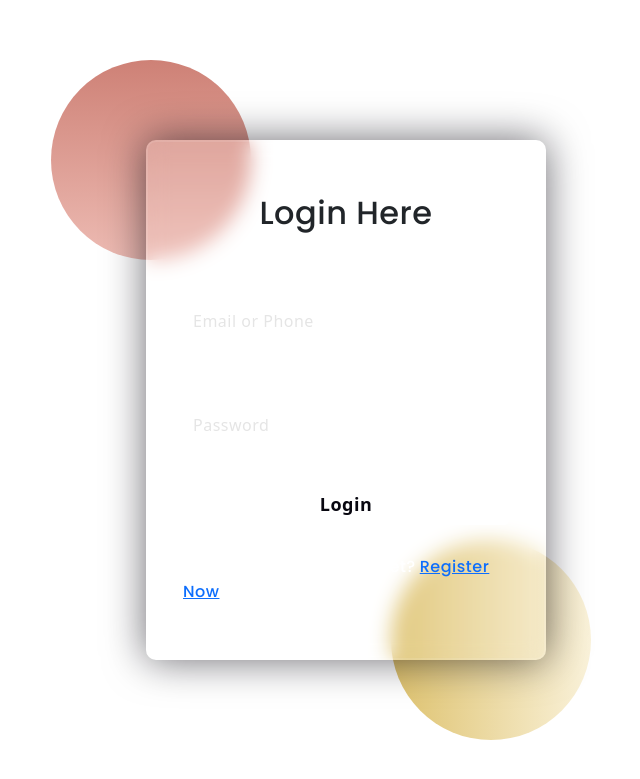
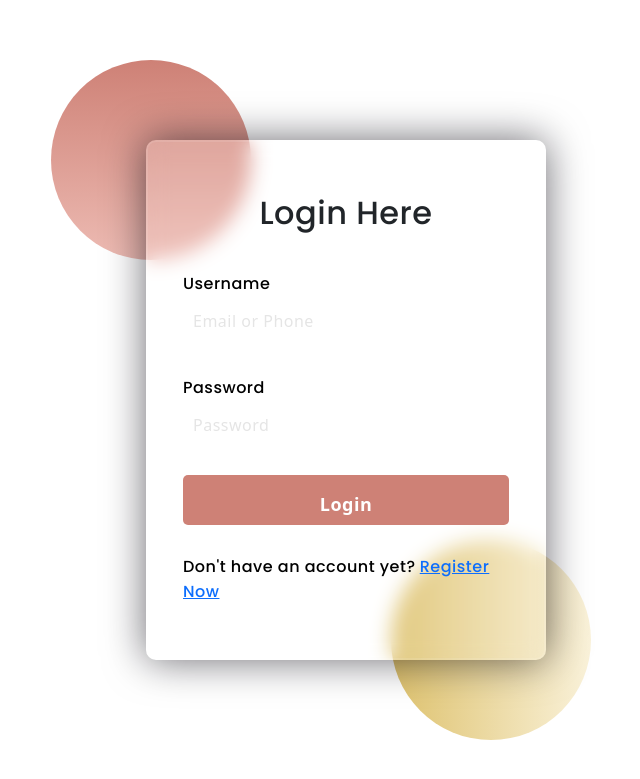
Before and after one commit to fayyazheva/inventori_tugas2PBP, a Django app: page /login/ in a window 1280 px wide. Shown: the top 779 px of the page, without its empty margins (294-934 px from the left). Run offline with Django 4.2, Linux system fonts and the light colour scheme; parts of the project's set-up code (start-up, migrations or seed data) failed here and were passed over.

Commit message:
MENAMBAHKAN TUGAS 6

```diff
--- a/main/templates/login.html
+++ b/main/templates/login.html
@@ -73,7 +73,7 @@
     }
     form *{
         font-family: 'Poppins',sans-serif;
-        color: #ffffff;
+        color: #000000;
         letter-spacing: 0.5px;
         outline: none;
         border: none;
@@ -108,7 +108,7 @@
     button{
         margin-top: 25px;
         width: 100%;
-        background-color: #ffffff;
+        background-color: #000000;
         color: #080710;
         padding: 15px 0;
         font-size: 18px;
@@ -119,8 +119,8 @@
     input[type= "submit"]{
         margin-top: 25px;
         width: 100%;
-        background-color: #ffffff;
-        color: #080710;
+        background-color: #ce8176;
+        color: #ffffff;
         padding: 15px 0;
         font-size: 18px;
         font-weight: 600;
```
Also changed, not shown: main/templates/main.html (+7 -1 lines), db.sqlite3.
